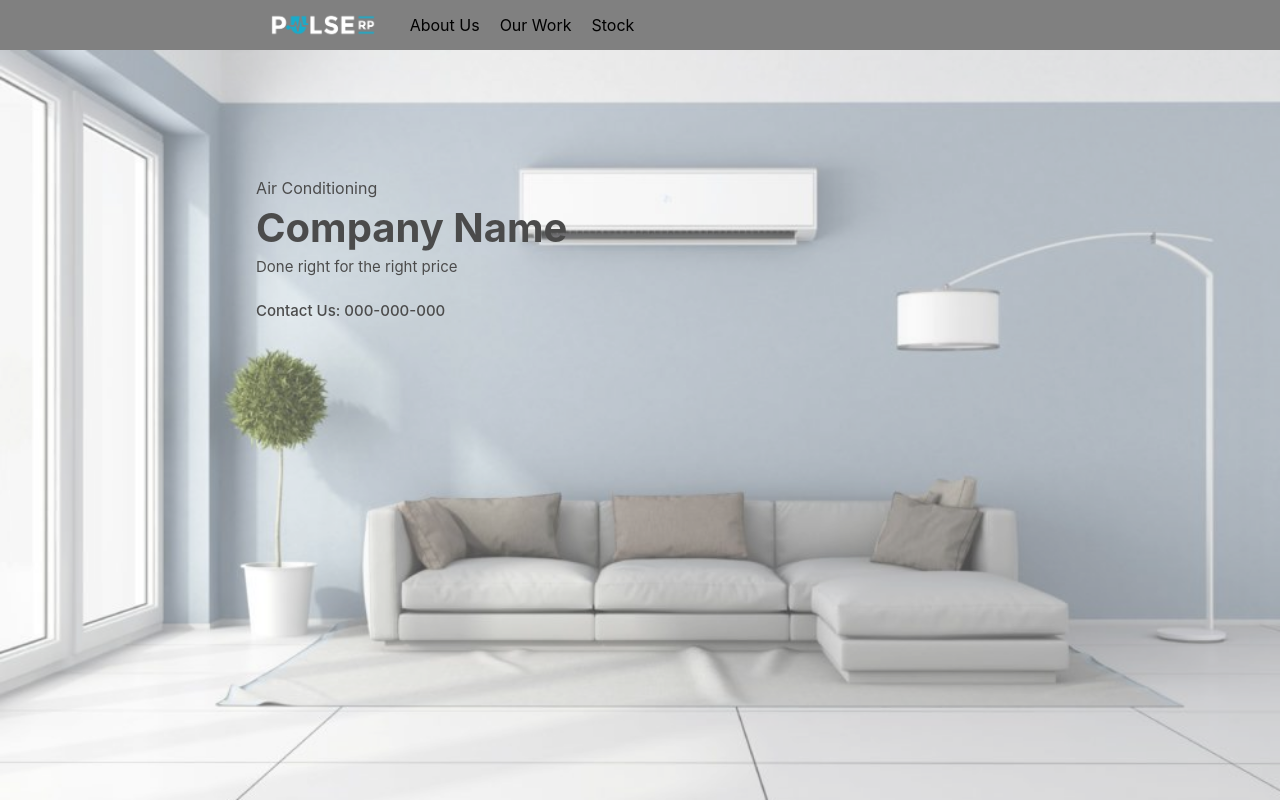
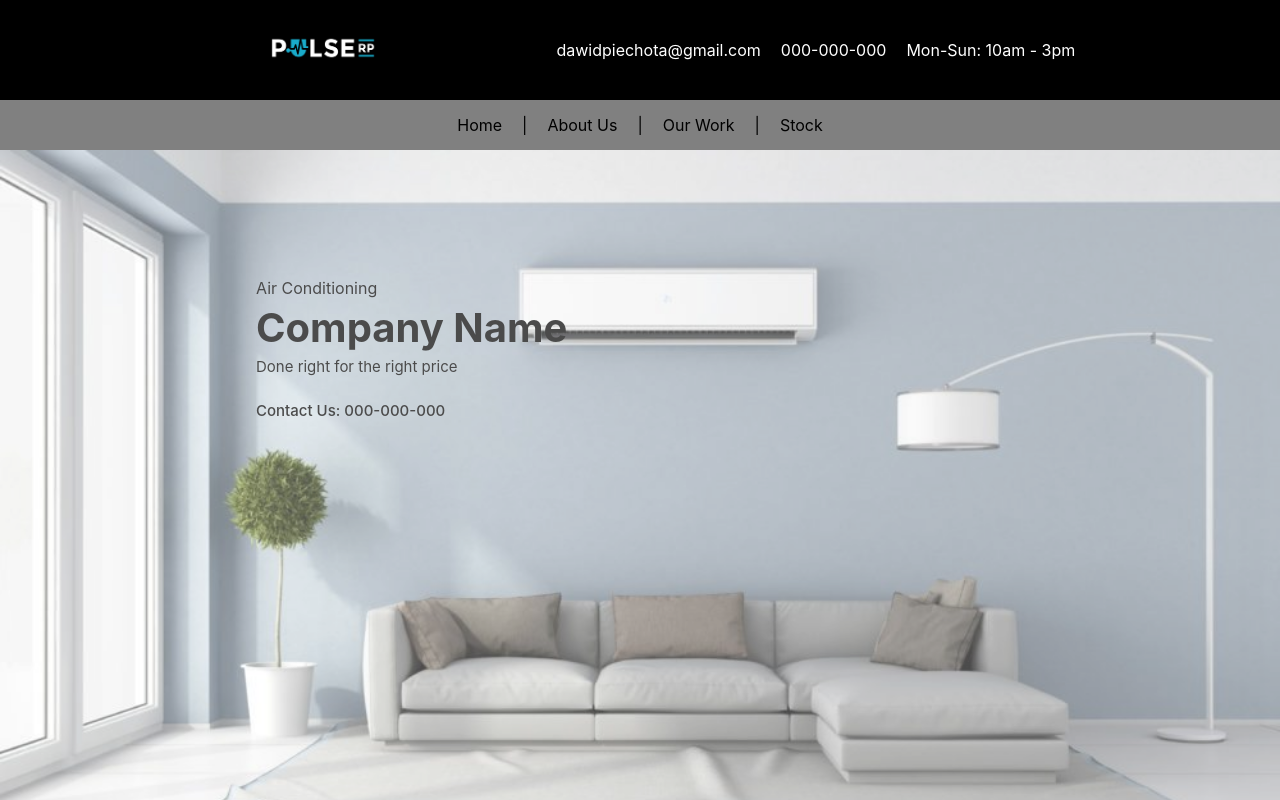
Before and after one commit to DawidPiechotaGit/AirconWebsite, a React (Create React App) app in the folder aircon/: page /#/home in a window 1280 px wide. Shown: the top 800 px of the page. Built offline with nearby package versions, Linux system fonts and the light colour scheme.

Commit message:
2nd nav bar

```diff
--- a/aircon/src/components/navigation.tsx
+++ b/aircon/src/components/navigation.tsx
@@ -1,6 +1,33 @@
 import { styled } from "styled-components";
 import { useNavigate } from "react-router-dom";
 import Logo from "../assets/pulse-logo.png";
+
+const ContactContainer = styled.div`
+  height: 100px;
+  width: 100%;
+  background-color: black;
+`;
+
+const ContactInner = styled.div`
+  height: 100%;
+  display: flex;
+  flex-direction: row;
+  align-items: center;
+  justify-content: space-between;
+  gap: 20px;
+  margin-left: 20%;
+  color: white;
+`;
+
+const ContactInfo = styled.div`
+  display: flex;
+  flex-direction: row;
+  align-items: center;
+  justify-content: space-between;
+  gap: 20px;
+  margin-right: 20%;
+  color: white;
+`;
 
 const NavContainer = styled.div`
   height: 50px;
@@ -9,11 +36,12 @@ const NavContainer = styled.div`
 `;
 
 const NavLinksContainer = styled.div`
+  height: 100%;
   display: flex;
   flex-direction: row;
   align-items: center;
+  justify-content: center;
   gap: 20px;
-  margin-left: 20%;
 `;
 
 const NavLinks = styled.p`
@@ -26,16 +54,27 @@ export const Navigation = () => {
   const navigate = useNavigate();
   return (
     <>
+      <ContactContainer>
+        <ContactInner>
+          <div>
+            <img
+              onClick={() => navigate("/home")}
+              style={{ height: "50px" }}
+              src={Logo}
+            ></img>
+          </div>
+          <ContactInfo>
+            <p>dawidpiechota@gmail.com</p>
+            <p>000-000-000</p>
+            <p>Mon-Sun: 10am - 3pm</p>
+          </ContactInfo>
+        </ContactInner>
+      </ContactContainer>
       <NavContainer className="nav-container">
         <NavLinksContainer className="nav-links-container">
-          <img
-            onClick={() => navigate("/home")}
-            style={{ height: "50px" }}
-            src={Logo}
-          ></img>
-          {/* <NavLinks onClick={() => navigate("/home")}>Home</NavLinks> */}
-          <NavLinks onClick={() => navigate("/aboutus")}>About Us</NavLinks>
-          <NavLinks onClick={() => navigate("/showcase")}>Our Work</NavLinks>
+          <NavLinks onClick={() => navigate("/home")}>Home</NavLinks>|
+          <NavLinks onClick={() => navigate("/aboutus")}>About Us</NavLinks>|
+          <NavLinks onClick={() => navigate("/showcase")}>Our Work</NavLinks>|
           <NavLinks onClick={() => navigate("/stock")}>Stock</NavLinks>
         </NavLinksContainer>
       </NavContainer>
```
